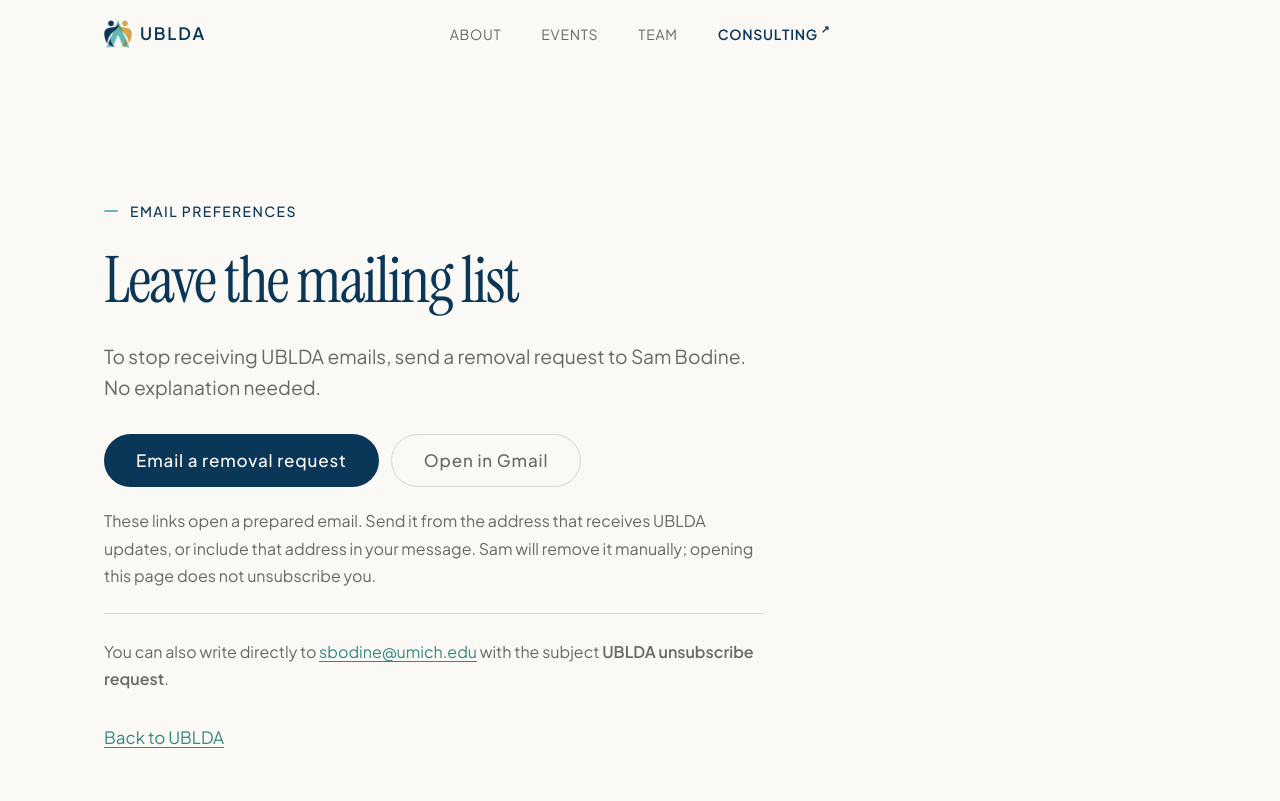
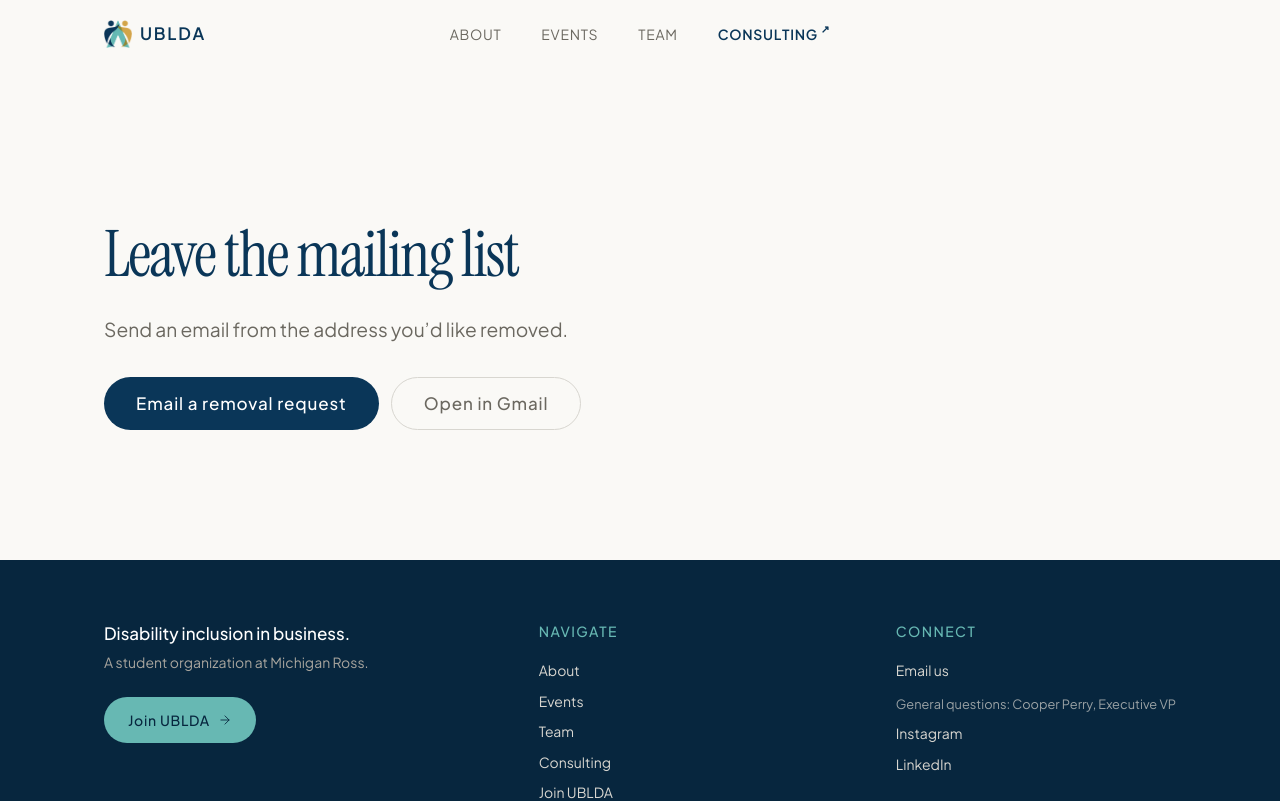
Before and after one commit to sbodine-lab/ublda-website, a React (Vite) app: page /unsubscribe in a window 1280 px wide. Shown: the top 801 px of the page. Built offline with nearby package versions, Linux system fonts and the light colour scheme.

Commit message:
Trim unsubscribe page to essential copy (#111)

```diff
--- a/src/pages/Unsubscribe.css
+++ b/src/pages/Unsubscribe.css
@@ -26,24 +26,3 @@
   gap: 12px;
   margin: 32px 0 20px;
 }
-
-.unsubscribe-page__note,
-.unsubscribe-page__fallback {
-  font-size: 1rem;
-  line-height: 1.7;
-  color: var(--color-gray-600);
-}
-
-.unsubscribe-page__fallback {
-  margin: 24px 0 32px;
-  padding-top: 24px;
-  border-top: 1px solid var(--color-gray-200);
-}
-
-.unsubscribe-page__fallback a,
-.unsubscribe-page__back {
-  color: var(--color-teal-heading);
-  text-decoration: underline;
-  text-underline-offset: 3px;
-  overflow-wrap: anywhere;
-}
--- a/src/pages/Unsubscribe.tsx
+++ b/src/pages/Unsubscribe.tsx
@@ -1,4 +1,3 @@
-import { Link } from 'react-router-dom'
 import './Unsubscribe.css'
 
 const recipient = 'sbodine@umich.edu'
@@ -12,11 +11,9 @@ export default function Unsubscribe() {
     <main id="main-content" className="unsubscribe-page">
       <div className="container">
         <div className="unsubscribe-page__content">
-          <p className="section__label">Email preferences</p>
           <h1>Leave the mailing list</h1>
           <p className="unsubscribe-page__intro">
-            To stop receiving UBLDA emails, send a removal request to Sam Bodine.
-            No explanation needed.
+            Send an email from the address you’d like removed.
           </p>
           <div className="unsubscribe-page__actions">
             <a href={mailto} className="btn btn--primary">Email a removal request</a>
@@ -24,16 +21,7 @@ export default function Unsubscribe() {
               Open in Gmail<span className="sr-only"> (opens in a new tab)</span>
             </a>
           </div>
-          <p className="unsubscribe-page__note">
-            These links open a prepared email. Send it from the address that receives
-            UBLDA updates, or include that address in your message. Sam will remove
-            it manually; opening this page does not unsubscribe you.
-          </p>
-          <div className="unsubscribe-page__fallback">
-            <p>You can also write directly to <a href={mailto}>{recipient}</a> with
-              the subject <strong>UBLDA unsubscribe request</strong>.</p>
-          </div>
-          <Link to="/" className="unsubscribe-page__back">Back to UBLDA</Link>
+
         </div>
       </div>
     </main>
```
